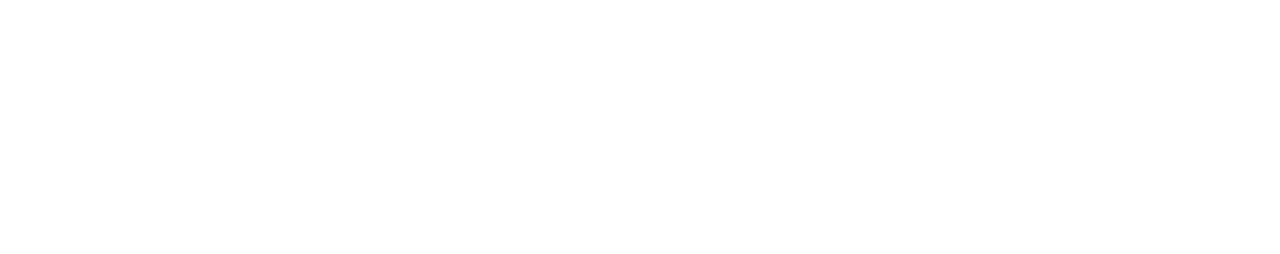
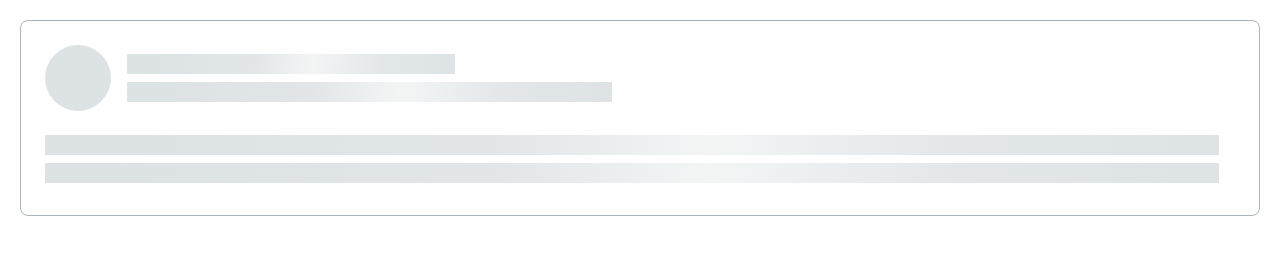
Before and after one commit to js-tasks-ru/htmlcss-20230411_sa, a website: page 04-lection2/02-skeleton/index.html in a window 1280 px wide. Drawn offline with nearby package versions, Linux system fonts and the light colour scheme; files whose address does not match are found by name.

Commit message:
skeleton added

```diff
--- a/04-lection2/02-skeleton/index.html
+++ b/04-lection2/02-skeleton/index.html
@@ -1,11 +1,29 @@
 <!DOCTYPE html>
-<!-- Страница со скелетоном -->
-<html lang="ru">
-    <head>
-        <link rel="stylesheet" href="../../assets/css/main.css">
-        <link rel="stylesheet" href="./skeleton.css">
-    </head>
-    <body>
+<html lang="en">
 
-    </body>
+<head>
+    <meta charset="UTF-8">
+    <meta http-equiv="X-UA-Compatible" content="IE=edge">
+    <meta name="viewport" content="width=device-width, initial-scale=1.0">
+    <link rel="stylesheet" href="https://necolas.github.io/normalize.css/8.0.1/normalize.css">
+    <link rel="stylesheet" href="../../assets/css/main.css">
+    <title>Document</title>
+</head>
+
+<body style="margin: 20px;">
+    <div class="skeleton">
+        <div class="skeleton__header">
+            <div class="skeleton__avatar"></div>
+            <div class="skeleton__content-collection">
+                <div style="width: 30%;" class="skeleton__content"></div>
+                <div style="width: 44.4%;" class="skeleton__content"></div>
+            </div>
+        </div>
+        <div class="skeleton__content-collection">
+            <div class="skeleton__content"></div>
+            <div class="skeleton__content"></div>
+        </div>
+    </div>
+</body>
+
 </html>
--- a/04-lection2/02-skeleton/skeleton.css
+++ b/04-lection2/02-skeleton/skeleton.css
@@ -0,0 +1,33 @@
+.skeleton {
+    border: 1px solid var(--grey-3);
+    border-radius: 8px;
+    padding: 24px 40px 32px 24px;
+}
+
+.skeleton__header {
+    margin-bottom: 24px;
+
+    display: flex;
+    align-items: center;
+    column-gap: 16px;
+}
+
+.skeleton__avatar {
+    width: 64px;
+    height: 64px;
+    background-color: var(--grey-2);
+    border: 1px solid var(--grey-2);
+    border-radius: 50%;
+}
+
+.skeleton__content-collection {
+    display: flex;
+    flex-direction: column;
+    flex-grow: 1;
+    row-gap: 8px;
+}
+
+.skeleton__content {
+    height: 20px;
+    background-image: linear-gradient(92.51deg, var(--grey-2) 6.44%, #E2E6E8 38.47%, #F3F5F5 56.48%, #E3E7EA 77.5%, var(--grey-2)102.52%);
+}
--- a/assets/css/main.css
+++ b/assets/css/main.css
@@ -11,6 +11,8 @@
 @import '../../03-lection1/01-button/button.css';
 @import '../../03-lection1/02-accordion/accordion.css';
 
+
+@import '../../04-lection2/02-skeleton/skeleton.css';
 
 :root {
     --white: #ffffff;
```
